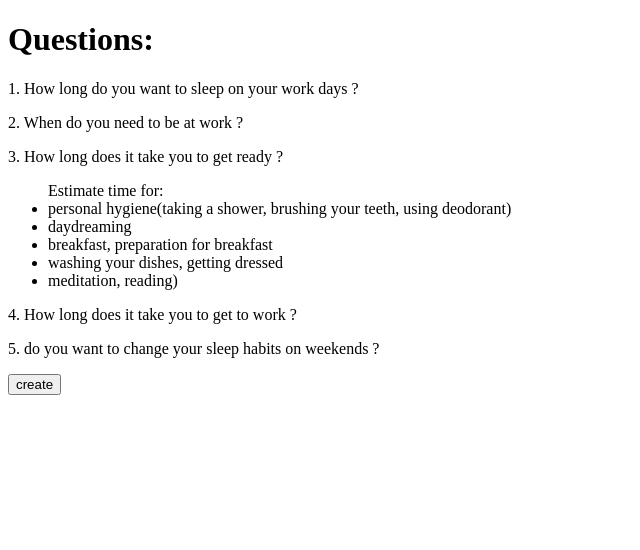
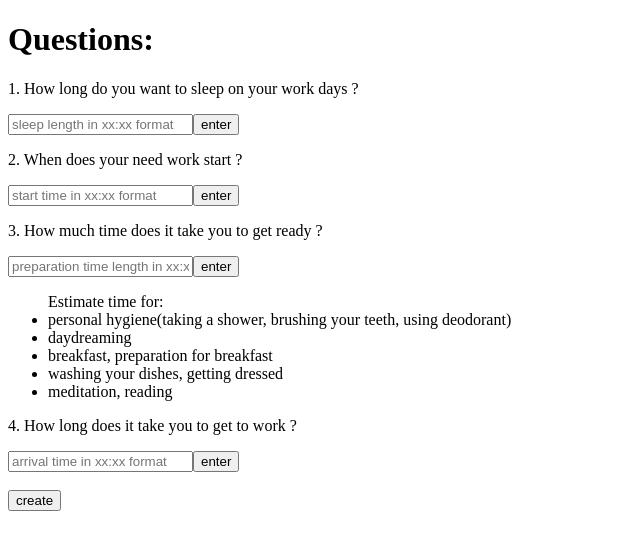
Before and after one commit to Gregor499/timetable-generator, a React (Create React App) app in the folder frontend/: page /questions in a window 1280 px wide. Shown: the top 550 px of the page, without its empty margins (0-640 px from the left). Built offline with nearby package versions, Linux system fonts and the light colour scheme.

Commit message:
added first four questions in frontend with post functions in apiService.ts

```diff
--- a/frontend/src/questions/Questions.tsx
+++ b/frontend/src/questions/Questions.tsx
@@ -1,23 +1,93 @@
 import {NavLink} from "react-router-dom";
+import {FormEvent, useState} from "react";
+import axios from "axios";
+import {postQ1Answer, postQ2Answer, postQ3Answer, postQ4Answer} from "../service/apiService";
 
 export default function Questions() {
+
+    const [sleepLength, setSleepLength] = useState("")
+    const [timeError, setTimeError] = useState("")
+    const [workStartTime, setWorkStartTime] = useState("")
+    const [preparationTimeMorning, setPreparationTimeMorning] = useState("")
+    const [workWayTime, setWorkWayTime] = useState("")
+
+
+    const question1Input = (ev: FormEvent) => {
+        ev.preventDefault()
+            postQ1Answer({sleepLength})
+                .catch(() => setTimeError("time must be written in 'xx:xx' format")
+    )}
+
+
+    const question2Input = (ev: FormEvent) => {
+        ev.preventDefault()
+        postQ2Answer({workStartTime})
+            .catch(() => setTimeError("time must be written in 'xx:xx' format")
+            )}
+
+    const question3Input = (ev: FormEvent) => {
+        ev.preventDefault()
+        postQ3Answer({preparationTimeMorning})
+            .catch(() => setTimeError("time must be written in 'xx:xx' format")
+            )}
+
+    const question4Input = (ev: FormEvent) => {
+        ev.preventDefault()
+        postQ4Answer({workWayTime})
+            .catch(() => setTimeError("time must be written in 'xx:xx' format")
+            )}
     return(
         <div>
             <h1> Questions:</h1>
             <p>1. How long do you want to sleep on your work days ?</p>
-            <p>2. When do you need to be at work ?</p>
-            <p>3. How long does it take you to get ready ?
+
+            <form  onSubmit={question1Input}>
+                <input type="text" value={sleepLength} onChange={event => setSleepLength(event.target.value)} placeholder="sleep length in xx:xx format"/>
+                <input type="submit" value="enter"/>
+                {timeError && <div>{timeError}</div>}
+            </form>
+
+            <p>2. When does your need work start ?</p>
+
+            <form  onSubmit={question2Input}>
+                <input type="text" value={workStartTime} onChange={event => setWorkStartTime(event.target.value)} placeholder="start time in xx:xx format"/>
+                <input type="submit" value="enter"/>
+                {timeError && <div>{timeError}</div>}
+            </form>
+
+            <p>3. How much time does it take you to get ready ?</p>
+
+                <form  onSubmit={question3Input}>
+                    <input type="text" value={preparationTimeMorning} onChange={event => setPreparationTimeMorning(event.target.value)} placeholder="preparation time length in xx:xx format"/>
+                    <input type="submit" value="enter"/>
+                    {timeError && <div>{timeError}</div>}
+                </form>
+
                 <ul>
                     Estimate time for:
                     <li>personal hygiene(taking a shower, brushing your teeth, using deodorant)</li>
                         <li>daydreaming</li>
                         <li>breakfast, preparation for breakfast</li>
                         <li>washing your dishes, getting dressed</li>
-                        <li>meditation, reading)</li>
+                        <li>meditation, reading</li>
                 </ul>
-            </p>
+
             <p>4. How long does it take you to get to work ?</p>
+
+            <form  onSubmit={question4Input}>
+                <input type="text" value={workWayTime} onChange={event => setWorkWayTime(event.target.value)} placeholder="arrival time in xx:xx format"/>
+                <input type="submit" value="enter"/>
+                {timeError && <div>{timeError}</div>}
+            </form>
+
+{/*
+
             <p>5. do you want to change your sleep habits on weekends ?</p>
+            <p>6. which are your workdays
+*/}
+
+            <br/>
+
             <NavLink to={"/timetable"}><button>create</button></NavLink>
         </div>
     )
--- a/frontend/src/service/apiService.ts
+++ b/frontend/src/service/apiService.ts
@@ -1,4 +1,11 @@
-import {LoginData, LoginResponse, TimeUnit, UserCreationData} from "./models";
+import {
+    LoginData,
+    LoginResponse, PreparationTimeMorning, SleepTime,
+    TimeUnit,
+    UserCreationData,
+    WorkStartTime,
+    WorkWayTime
+} from "./models";
 import axios, {AxiosResponse} from "axios";
 
 export const registerUser = (userCreationData: UserCreationData) => {
@@ -22,3 +29,43 @@ export const postTimeUnitCreationData = () => {
     })
         .then((response: AxiosResponse<TimeUnit[]>) => response.data)
 }
+
+export const postQ1Answer = (sleepTime: SleepTime) => {
+    return axios.post("api/anwers", sleepTime, {
+        headers: {
+            Authorization: `Bearer ${localStorage.getItem('jwt')}`
+        }
+    })
+}
+
+export const postQ2Answer = (workStartTime: WorkStartTime) => {
+    return axios.post("api/anwers", workStartTime, {
+        headers: {
+            Authorization: `Bearer ${localStorage.getItem('jwt')}`
+        }
+    })
+}
+
+export const postQ3Answer = (preparationTimeMorning: PreparationTimeMorning) => {
+    return axios.post("api/anwers", preparationTimeMorning, {
+        headers: {
+            Authorization: `Bearer ${localStorage.getItem('jwt')}`
+        }
+    })
+}
+
+export const postQ4Answer = (workWayTime: WorkWayTime) => {
+    return axios.post("api/anwers", workWayTime, {
+        headers: {
+            Authorization: `Bearer ${localStorage.getItem('jwt')}`
+        }
+    })
+}
+
+export const getQ1Data = (Q1ProcessedAnswer: Boolean) => {
+    return axios.get("api/anwers", {
+        headers: {
+            Authorization: `Bearer ${localStorage.getItem('jwt')}`
+        }
+    })
+}
```
Also changed, not shown: frontend/src/service/models.ts (+16 -0 lines).
